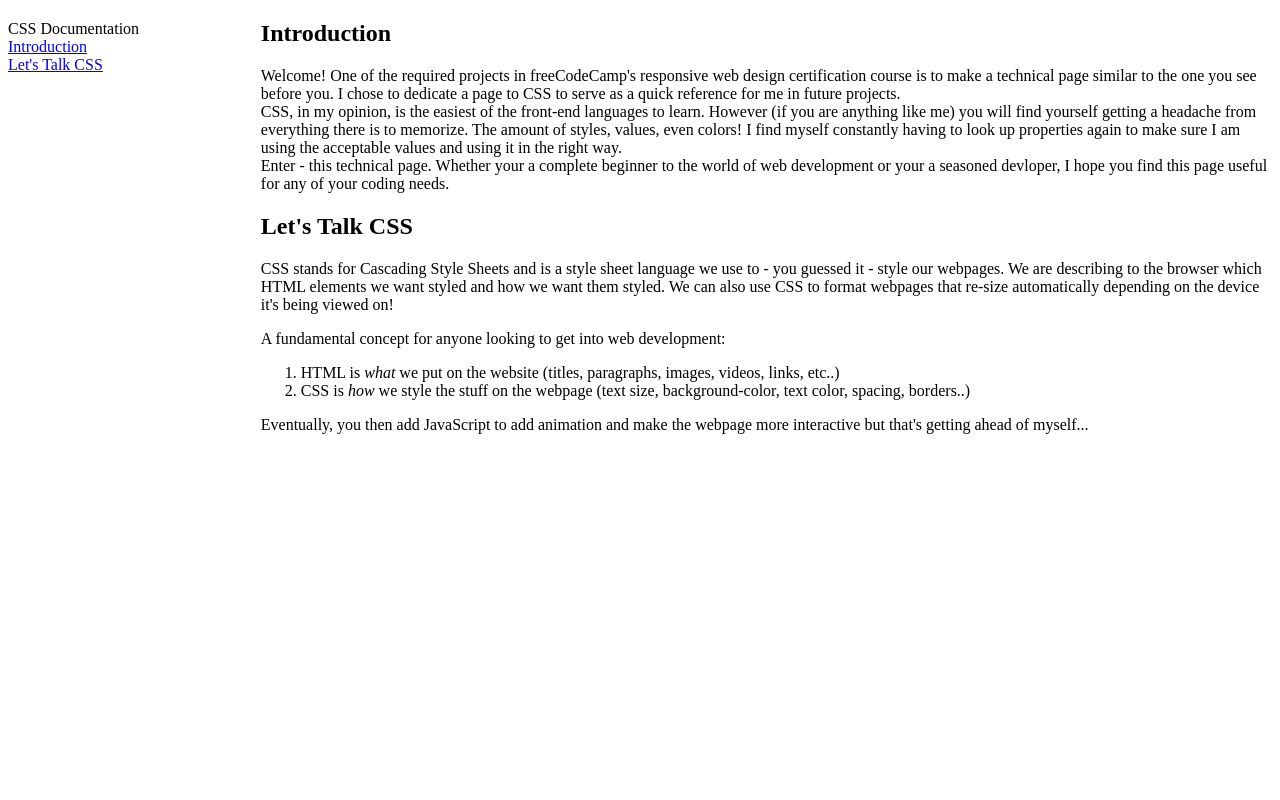
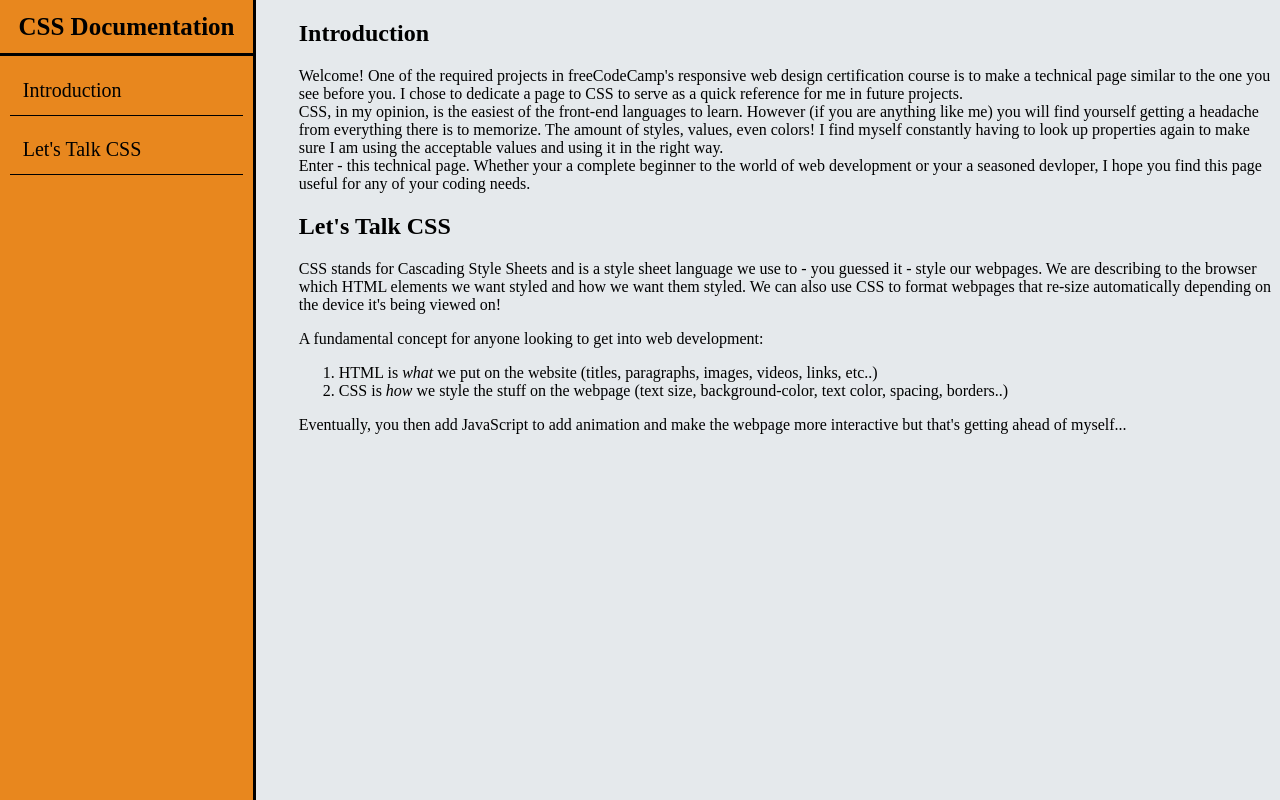
Before and after one commit to Cronk-Samantha/Technical-Page-Project, a plain HTML site: page index.html in a window 1280 px wide. Drawn offline with Linux system fonts and the light colour scheme.

Commit message:
Finalized the nav bar style/layout.
For the nav bar list items, I added different
properties for each link state. Each item will stay
black in color but it will change if the user hovers
over it.

```diff
--- a/index.html
+++ b/index.html
@@ -10,8 +10,8 @@
     <nav class="nav-bar">
         <ul class="nav-list">
             <li class="nav-title">CSS Documentation</li>
-            <li><a href="#introduction">Introduction</a></li>
-            <li><a href="#lets_talk_CSS">Let's Talk CSS</a></li>
+            <li class="nav-link"><a href="#introduction">Introduction</a></li>
+            <li class="nav-link"><a href="#lets_talk_CSS">Let's Talk CSS</a></li>
         </ul>
     </nav>
     <main id="main-doc">
--- a/stylesheet.css
+++ b/stylesheet.css
@@ -1,3 +1,7 @@
+body {
+    background-color: #e5e9ec;
+}
+
 .nav-list {
     list-style-type: none;
     padding: 0;
@@ -6,12 +10,44 @@
     height: 100%;
     position: fixed;
     overflow: auto;
+    background-color: #e8871e;
+    box-sizing: border-box;
+    top: 0;
+    left: 0;
+    border-right: 3px solid black;
 }
 
-.nav-list li a {
+.nav-link a {
     display: block;
+    margin: 4%;
+    text-decoration: none;
+    font-size: 20px;
+    color: black;
+    text-align: left;
+    border-bottom: 1px solid black;
+    padding: 5%;
+}
+
+.nav-title {
+    font-weight: bold;
+    font-size: 25px;
+    padding: 5% 2%;
+    border-bottom: 3px solid black;
+    text-align: center;
+}
+
+nav a:link {
+    color: black;
+}
+
+nav a:visited {
+    color: black;
+}
+
+nav a:hover {
+    color: #545775;
 }
 
 #main-doc {
-    margin-left: 20%;
+    margin-left: 23%;
 }
```
